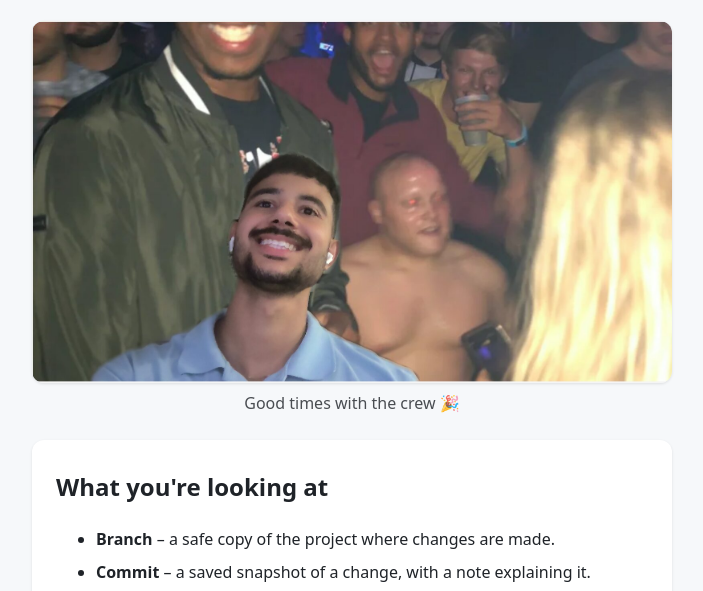
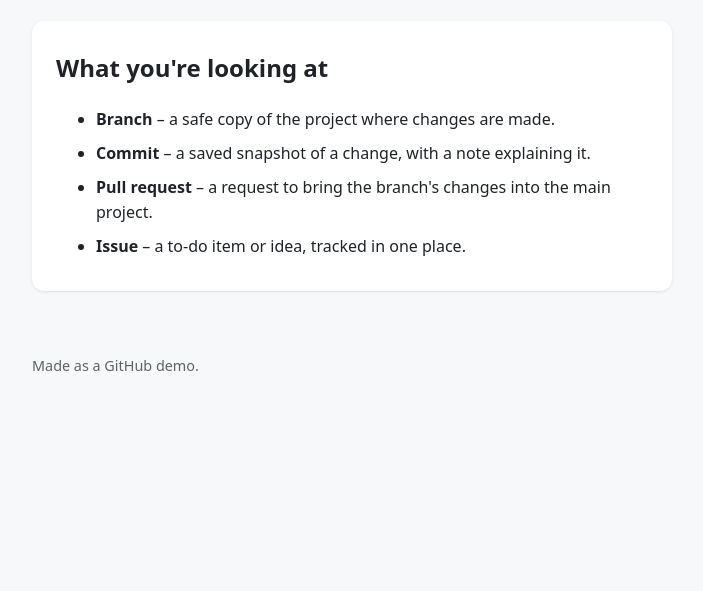
Before and after one commit to jonathanhwip/Testing-Github, a plain HTML site: page index.html in a window 1280 px wide. Shown: the part 181-772 px from the top of the page, without its empty margins (288-991 px from the left). Drawn offline with Linux system fonts and the light colour scheme.

Commit message:
Revert "Add the party photo to the website"
This puts the page back the way it was before pull request #4 and
removes the photo file.

Co-Authored-By: Claude Opus 5.5 <noreply@anthropic.com>
Claude-Session: https://claude.ai/code/session_012RAcJJBD8SsJhXicTsBogN

```diff
--- a/index.html
+++ b/index.html
@@ -13,11 +13,6 @@
   </header>
 
   <main>
-    <figure class="hero">
-      <img src="images/party-photo.jpg" alt="A crowd of friends smiling and celebrating at a party">
-      <figcaption>Good times with the crew 🎉</figcaption>
-    </figure>
-
     <section>
       <h2>What you're looking at</h2>
       <ul>
--- a/style.css
+++ b/style.css
@@ -28,12 +28,3 @@ section {
 }
 li { margin: 8px 0; }
 footer { font-size: 0.9em; opacity: 0.7; }
-.hero { margin: 0 0 24px; }
-.hero img {
-  width: 100%;
-  height: auto;
-  display: block;
-  border-radius: 12px;
-  box-shadow: 0 1px 3px rgba(0, 0, 0, 0.1);
-}
-.hero figcaption { text-align: center; margin-top: 8px; opacity: 0.8; }
```
Also changed, not shown: images/party-photo.jpg (deleted).
